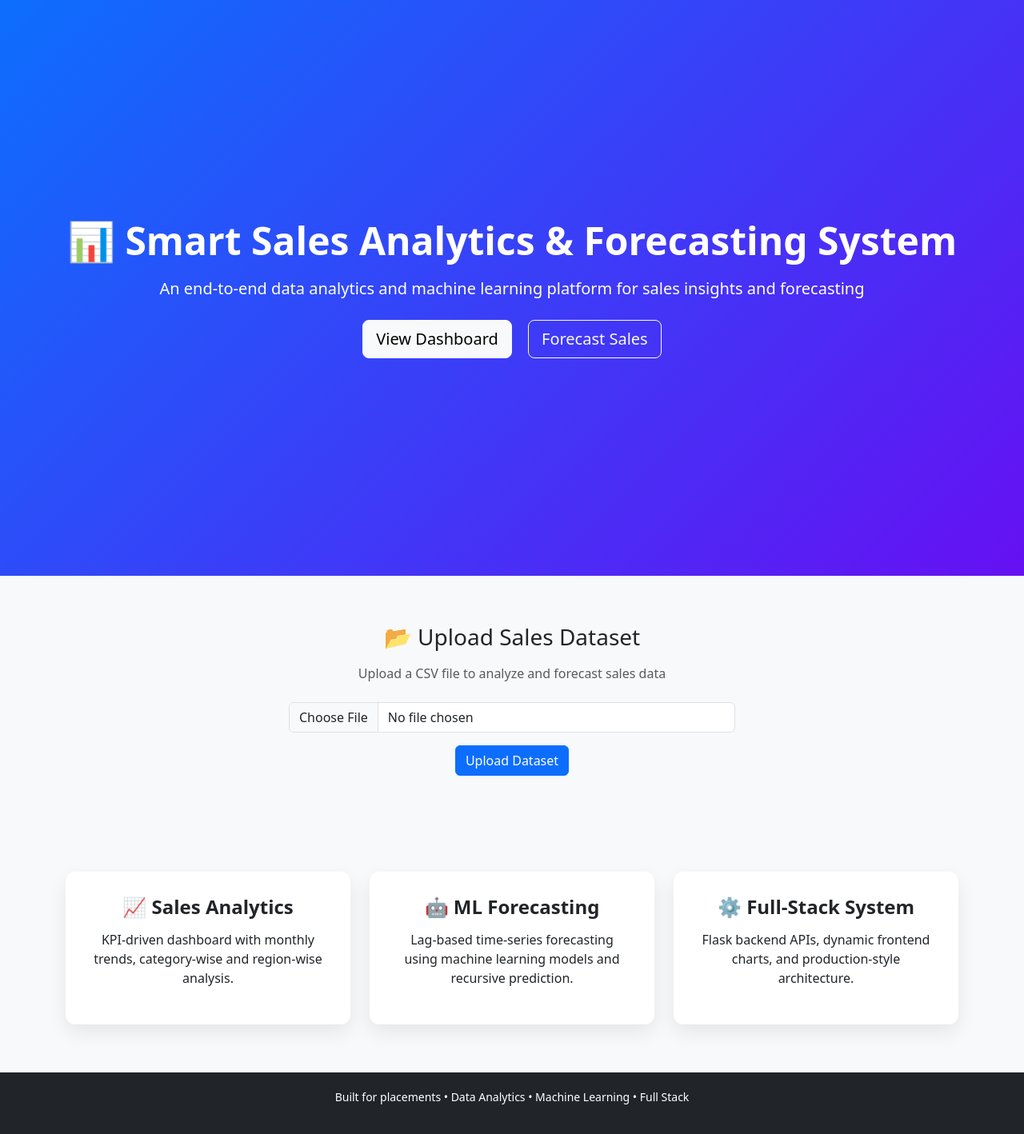
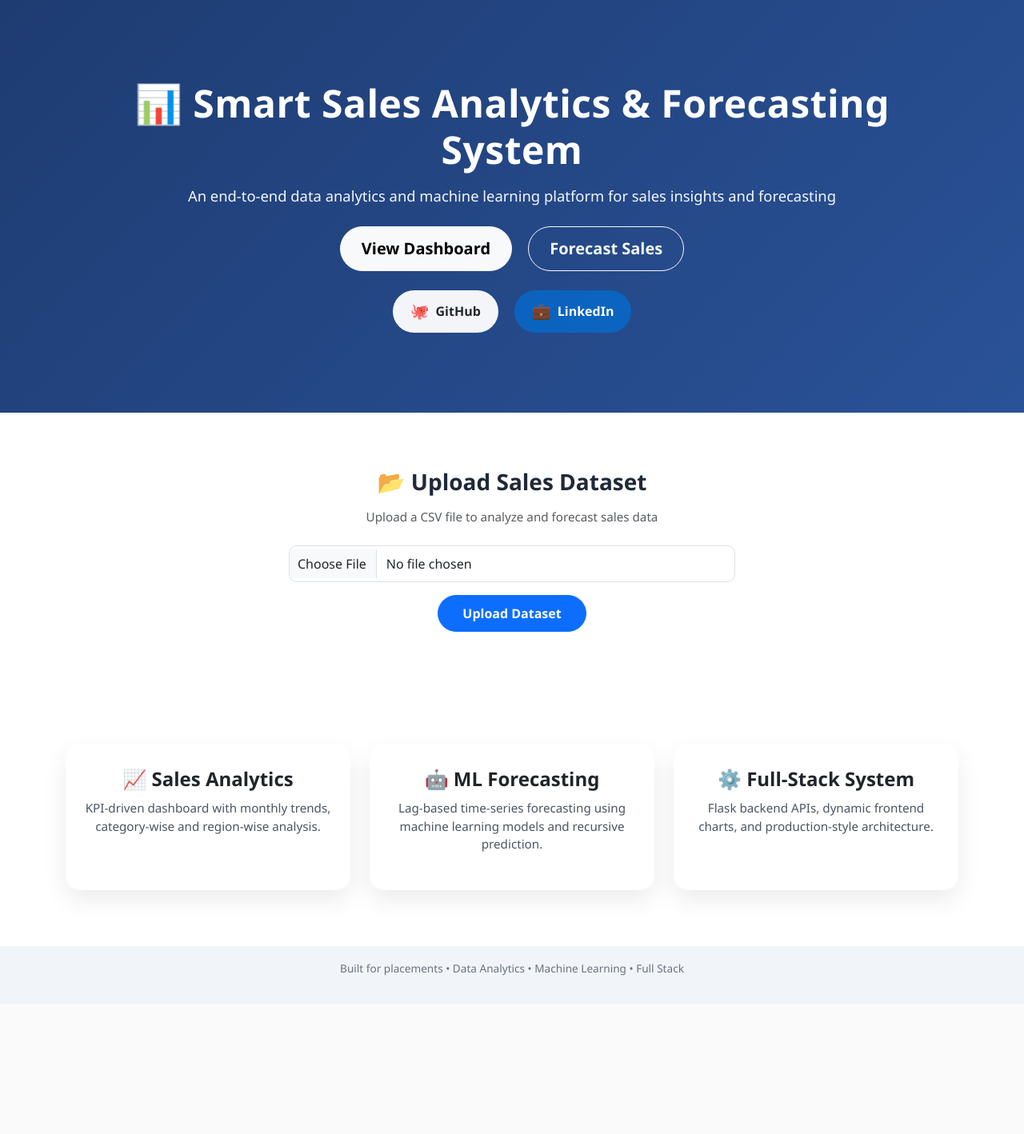
Before and after one commit to adithyaom18/SMART-SALES-ANALYTICS-FORECASTING, a Flask app: page /index in a window 1280 px wide. Shown: the whole page at 80% size. After the commit the page ends 1220 px from the top, so only its background shows below. Run offline with Flask 3, Linux system fonts and the light colour scheme; parts of the project's set-up code (start-up, migrations or seed data) failed here and were passed over.

Commit message:
Testing done successfully

```diff
--- a/app/static/css/index.css
+++ b/app/static/css/index.css
@@ -1,42 +1,190 @@
-/* HERO SECTION */
+/* =========================
+   GLOBAL RESET
+========================= */
+body {
+    margin: 0;
+    font-family: "Segoe UI", Roboto, Helvetica, Arial, sans-serif;
+    background-color: #f8f9fc;
+    color: #212529;
+}
+
+/* =========================
+   HERO SECTION
+========================= */
 .hero-section {
-    height: 90vh;
     background: linear-gradient(
         135deg,
-        #0d6efd,
-        #6610f2
+        #1e3c72,
+        #2a5298
     );
-    display: flex;
-    align-items: center;
+    padding: 100px 20px;
 }
 
-/* FEATURES SECTION */
-.features-section {
-    padding: 60px 0;
-    background-color: #f8f9fa;
+.hero-section h1 {
+    font-weight: 800;
+    letter-spacing: 0.5px;
 }
 
+.hero-section p {
+    font-size: 1.15rem;
+    opacity: 0.95;
+}
+
+/* HERO BUTTONS */
+.hero-section .btn {
+    border-radius: 30px;
+    padding: 12px 26px;
+    font-weight: 600;
+    transition: transform 0.25s ease, box-shadow 0.25s ease;
+}
+
+.hero-section .btn:hover {
+    transform: translateY(-4px);
+    box-shadow: 0 12px 25px rgba(0,0,0,0.25);
+}
+
+/* =========================
+   UPLOAD SECTION
+========================= */
+.features-section {
+    padding: 70px 20px;
+    background-color: #ffffff;
+}
+
+.features-section h3 {
+    font-weight: 700;
+    color: #1f2937;
+}
+
+.features-section p {
+    font-size: 0.95rem;
+}
+
+/* FILE INPUT */
+.features-section input[type="file"] {
+    border-radius: 10px;
+    padding: 10px;
+}
+
+/* UPLOAD BUTTON */
+.features-section .btn-primary {
+    border-radius: 25px;
+    padding: 10px 30px;
+    font-weight: 600;
+}
+
+/* =========================
+   FEATURE CARDS
+========================= */
 .feature-card {
-    background: white;
-    padding: 30px;
-    border-radius: 12px;
-    box-shadow: 0 10px 25px rgba(0, 0, 0, 0.08);
-    transition: transform 0.3s ease;
+    background: #ffffff;
+    border-radius: 18px;
+    padding: 30px 20px;
+    box-shadow: 0 12px 30px rgba(0,0,0,0.08);
+    transition: transform 0.25s ease, box-shadow 0.25s ease;
+    height: 100%;
 }
 
 .feature-card:hover {
     transform: translateY(-8px);
+    box-shadow: 0 18px 40px rgba(0,0,0,0.12);
 }
 
 .feature-card h4 {
-    margin-bottom: 15px;
-    font-weight: 600;
+    font-weight: 700;
+    margin-bottom: 10px;
 }
 
-/* FOOTER */
+.feature-card p {
+    font-size: 0.95rem;
+    color: #4b5563;
+}
+
+/* =========================
+   FOOTER
+========================= */
 .footer {
-    padding: 20px;
-    background-color: #212529;
-    color: white;
-    font-size: 14px;
+    background-color: #f1f5f9;
+    padding: 18px;
+    font-size: 0.85rem;
+    color: #6b7280;
 }
+
+/* =========================
+   RESPONSIVE TWEAKS
+========================= */
+@media (max-width: 768px) {
+    .hero-section {
+        padding: 70px 15px;
+    }
+
+    .features-section {
+        padding: 50px 15px;
+    }
+
+    .feature-card {
+        margin-bottom: 20px;
+    }
+}
+
+
+/* =========================
+   SOCIAL LINKS
+========================= */
+.social-links {
+    display: flex;
+    justify-content: center;
+    gap: 20px;
+    margin-top: 25px;
+}
+
+/* COMMON BUTTON STYLE */
+.social-btn {
+    display: flex;
+    align-items: center;
+    gap: 8px;
+    padding: 12px 22px;
+    border-radius: 30px;
+    font-weight: 600;
+    text-decoration: none;
+    font-size: 1rem;
+    transition: all 0.3s ease;
+    backdrop-filter: blur(6px);
+}
+
+/* ICON SIZE */
+.social-btn span {
+    font-size: 1.2rem;
+}
+
+/* GITHUB BUTTON */
+.social-btn.github {
+    background: rgba(255, 255, 255, 0.95);
+    color: #24292f;
+}
+
+.social-btn.github:hover {
+    transform: translateY(-5px) scale(1.05);
+    box-shadow: 0 14px 30px rgba(0, 0, 0, 0.35);
+}
+
+/* LINKEDIN BUTTON */
+.social-btn.linkedin {
+    background: rgba(10, 102, 194, 0.95);
+    color: #ffffff;
+}
+
+.social-btn.linkedin:hover {
+    transform: translateY(-5px) scale(1.05);
+    box-shadow: 0 14px 30px rgba(10, 102, 194, 0.45);
+}
+
+.social-btn:hover span {
+    animation: pulse 0.6s ease-in-out;
+}
+
+@keyframes pulse {
+    0% { transform: scale(1); }
+    50% { transform: scale(1.3); }
+    100% { transform: scale(1); }
+}
--- a/app/templates/index.html
+++ b/app/templates/index.html
@@ -30,6 +30,21 @@
             </a>
             <a href="/forecast-view" class="btn btn-outline-light btn-lg">
                 Forecast Sales
+            </a>
+        </div>
+
+        <!-- SOCIAL LINKS -->
+        <div class="social-links mt-4">
+            <a href="https://github.com/adithyaom18"
+               target="_blank"
+               class="social-btn github">
+                <span>🐙</span> GitHub
+            </a>
+
+            <a href="https://www.linkedin.com/in/k-adithya-om"
+               target="_blank"
+               class="social-btn linkedin">
+                <span>💼</span> LinkedIn
             </a>
         </div>
     </div>
```
Also changed, not shown: ml/train_model.py (+36 -0 lines), database.py (deleted), models.py (deleted), routes.py (deleted).
